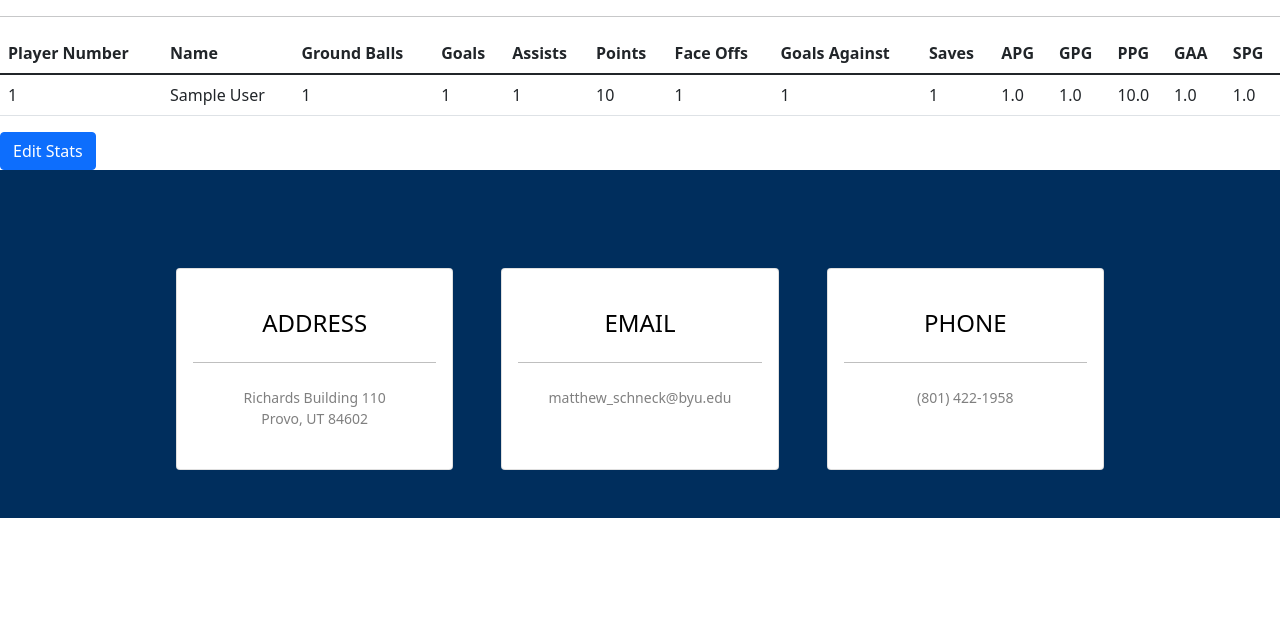
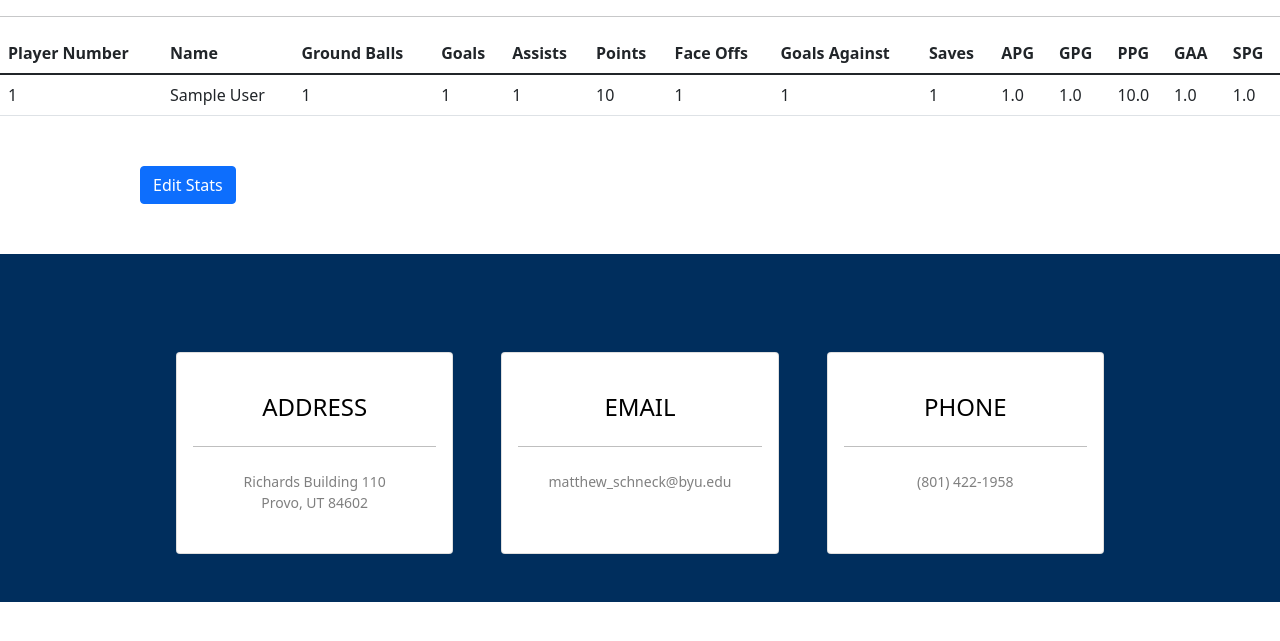
Before and after one commit to AngelinaWalton/403GroupProjectA, a Django app: page /stats/totals in a window 1280 px wide. Shown: the part 82-723 px from the top of the page. Run offline with Django 4.2, Linux system fonts and the light colour scheme; tables that the repository leaves empty hold one stand-in row (values such as "Sample post").

Commit message:
css crap

```diff
--- a/project1a/settings.py
+++ b/project1a/settings.py
@@ -80,7 +80,7 @@ DATABASES = {
         'ENGINE': 'django.db.backends.postgresql',
         'NAME': 'byulaxdata',
         'USER': 'postgres',
-        'PASSWORD': 10434900, #getpass(), #remember to put in a password
+        'PASSWORD': 'admin', #getpass(), #remember to put in a password
         'HOST': 'localhost',
         'PORT': "5432" #change if someone else is hosting
     }
--- a/project1a/static/css/styles.css
+++ b/project1a/static/css/styles.css
@@ -3,6 +3,7 @@
     text-align: left;
     justify-content: left;
     margin-top: 50px;
+    margin-bottom: 50px;
 }
 
 .container2{
@@ -10,8 +11,7 @@
     width: 60%;
 }
 
-/* .container3{
-    width:auto;
-    margin-top: 50px;
+.container3{
+    margin-bottom: 50px;
 
-} */
+}
--- a/templates/byulax/stats.html
+++ b/templates/byulax/stats.html
@@ -87,7 +87,9 @@
       document.getElementById("editbtn" + rownum).innerHTML = "<button type='submit' class='btn' form='editForm" + rownum + "'>Submit</button>"
     }
   </script>
-<br><br>
+
+<div class="container">
 <a type="button" href="{% url 'addStats' %}" class="btn btn-secondary">Add Stats</a>
 </div>
+</div>
 {% endblock %}
--- a/templates/byulax/totalStats.html
+++ b/templates/byulax/totalStats.html
@@ -46,8 +46,8 @@
         {%endfor%}
     </tbody>
 </table>
+<div class="container">
+<a type="button" class="btn btn-primary" href="{% url 'stats'%}">Edit Stats</a>
 </div>
-
-<a type="button" class="btn btn-primary" href="{% url 'stats'%}">Edit Stats</a>
-
+</div>
 {% endblock %}
```
